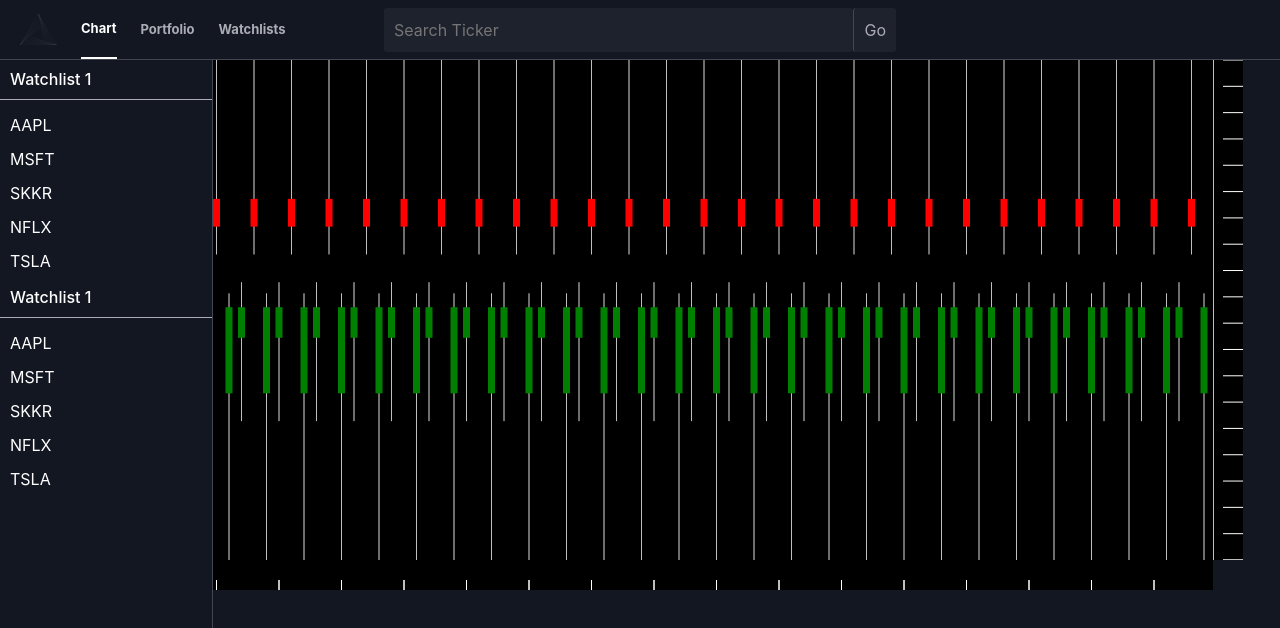
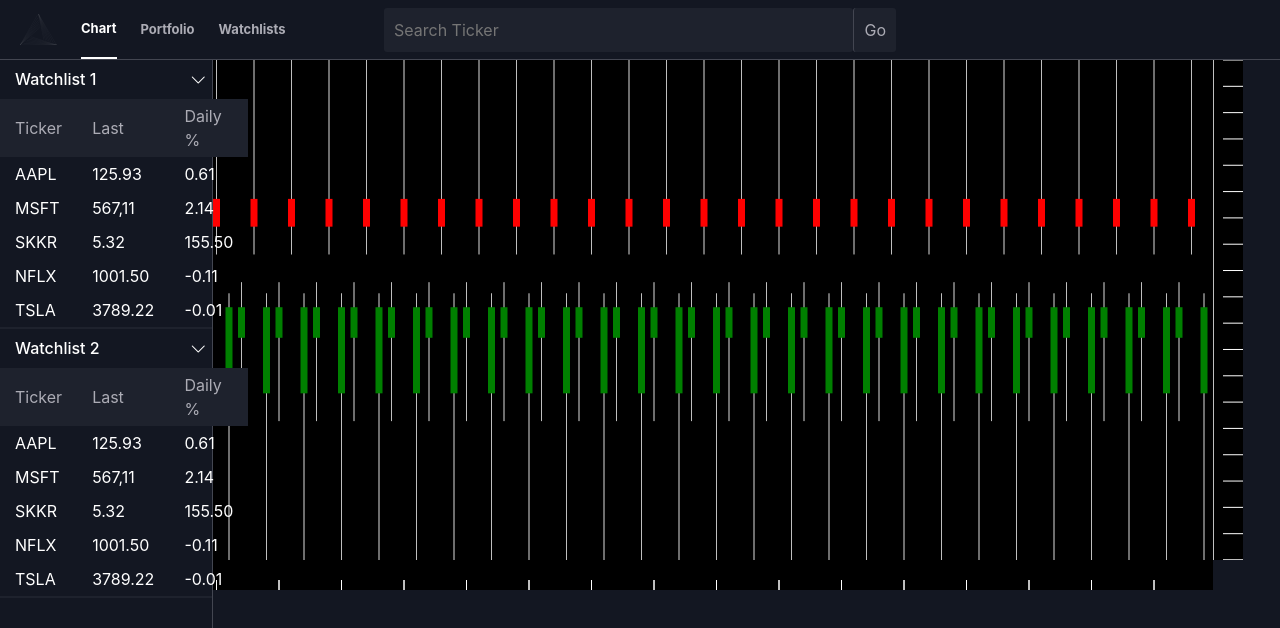
Before and after one commit to kiransureshan/trading-platform, a React (Create React App) app: page / in a window 1280 px wide. Shown: the top 628 px of the page. Built offline with nearby package versions, Linux system fonts and the light colour scheme; the HTML template or start-up script is replaced by a standard one.

Commit message:
finished sidebar

```diff
--- a/package.json
+++ b/package.json
@@ -3,6 +3,10 @@
   "version": "0.1.0",
   "private": true,
   "dependencies": {
+    "@emotion/react": "^11.9.3",
+    "@emotion/styled": "^11.9.3",
+    "@mui/icons-material": "^5.8.4",
+    "@mui/material": "^5.8.4",
     "@testing-library/jest-dom": "^5.16.4",
     "@testing-library/react": "^13.3.0",
     "@testing-library/user-event": "^13.5.0",
--- a/public/index.html
+++ b/public/index.html
@@ -9,7 +9,8 @@
     />
     <link rel="stylesheet" href="https://cdn.jsdelivr.net/npm/bootstrap@4.3.1/dist/css/bootstrap.min.css"
     integrity="sha384-ggOyR0iXCbMQv3Xipma34MD+dH/1fQ784/j6cY/iJTQUOhcWr7x9JvoRxT2MZw1T" crossorigin="anonymous">
-    <title>React App</title>
+    <link rel="stylesheet" href="https://cdn.jsdelivr.net/npm/bootstrap-icons@1.5.0/font/bootstrap-icons.css">
+
   </head>
   <body>
     <noscript>You need to enable JavaScript to run this app.</noscript>
--- a/src/ComponentStyling/Watchlist.css
+++ b/src/ComponentStyling/Watchlist.css
@@ -1,16 +1,53 @@
 .watchlistContainer{
     color: var(--primary-text-color);
     width: 100%;
+    border-bottom: 2px solid var(--secondary-bg-color);
 }
 
 .watchlistTitle{
-    border-bottom:1px solid var(--secondary-text-color);
-    padding:10px;
+    padding:10px 15px;
 }
 .watchlistRow{
-    padding:5px 10px;
+    padding:5px 15px;
+    /* border-bottom: 1px solid var(--tertiary-bg-color); */
+}
+
+.watchlistRow:hover{
+    cursor:pointer;
+    background-color: var(--secondary-bg-color);
 }
 
 .tickerTitle{
     margin:0;
 }
+
+.watchlistHeader{
+    color: var(--secondary-text-color);
+    background-color: var(--secondary-bg-color);
+}
+
+.watchlistTable{
+    width:100%;
+}
+
+.watchlistTable  td {
+    padding:5px 15px;
+}
+
+.watchlistContHeader{
+    display: flex;
+    justify-content: space-between;
+    flex-direction: row;
+    align-items: center;
+}
+
+.watchlistCollapse{
+    background-color: transparent;
+    border: none;
+    color: var(--primary-text-color);
+    transition-duration: 200ms;
+}
+
+.watchlistCollapse:focus{
+    outline:none;
+}
--- a/src/Components/SideBar.js
+++ b/src/Components/SideBar.js
@@ -2,7 +2,6 @@ import "../ComponentStyling/SideBar.css";
 import Watchlist from "./Watchlist";
 
 function SideBar(){
-
 const watchlists = [
     {
         "name":"Watchlist 1",
@@ -35,7 +34,7 @@ const watchlists = [
         ]
     },
     {
-        "name":"Watchlist 1",
+        "name":"Watchlist 2",
         "tickers":[
             {
             "ticker": "AAPL",
@@ -72,6 +71,7 @@ return(
     name={obj.name}
     tickers = {obj.tickers}
     key={i}
+    id = {i}
     />
     })}
 </div>
--- a/src/Components/Watchlist.js
+++ b/src/Components/Watchlist.js
@@ -1,13 +1,42 @@
 import '../ComponentStyling/Watchlist.css'
 
-function Watchlist({name,tickers}){
+
+function Watchlist({name,tickers,id}){
+    const watchListId = `watchlist${id}`;
+
+    function hideBody(){
+        var body = document.getElementById(watchListId);
+        var button = document.getElementById(watchListId+ "Button");
+        body.style.display === "none" ? body.style.display = "table" : body.style.display = "none";
+        button.style.transform === "rotate(180deg)" ? button.style.transform = "" : button.style.transform = "rotate(180deg)";
+    }
+
     return(
         <div className='watchlistContainer'>
-            <h6 className='watchlistTitle'>{name}</h6>
-            {tickers.map((obj) => {return <div className='watchlistRow'>
-                <p className='tickerTitle'>{obj.ticker}</p>
+            <div className='watchlistContHeader'>
+                <h6 className='watchlistTitle m-0'>{name}</h6>
+                <button onClick={hideBody} id ={watchListId+"Button"} className='watchlistCollapse'>
+                    <i className="bi bi-chevron-down"/>
+                </button>
             </div>
-            })}
+            <table id={watchListId} className='watchlistTable'>
+                <thead>
+                    <tr className='watchlistHeader'>
+                        <td>Ticker</td>
+                        <td>Last</td>
+                        <td>Daily %</td>
+                    </tr>
+                </thead>
+                <tbody>
+                    {tickers.map((obj,i) => {return <tr className='watchlistRow' key = {i}>
+                        <td>{obj.ticker}</td>
+                        <td>{obj.last}</td>
+                        <td>{obj.dailyChangePercent}</td>
+                    </tr>
+                })}
+                </tbody>
+            </table>
+
         </div>
     )
 }
```
Also changed, not shown: 1 other file (tests, documents, lock files or other folders).
